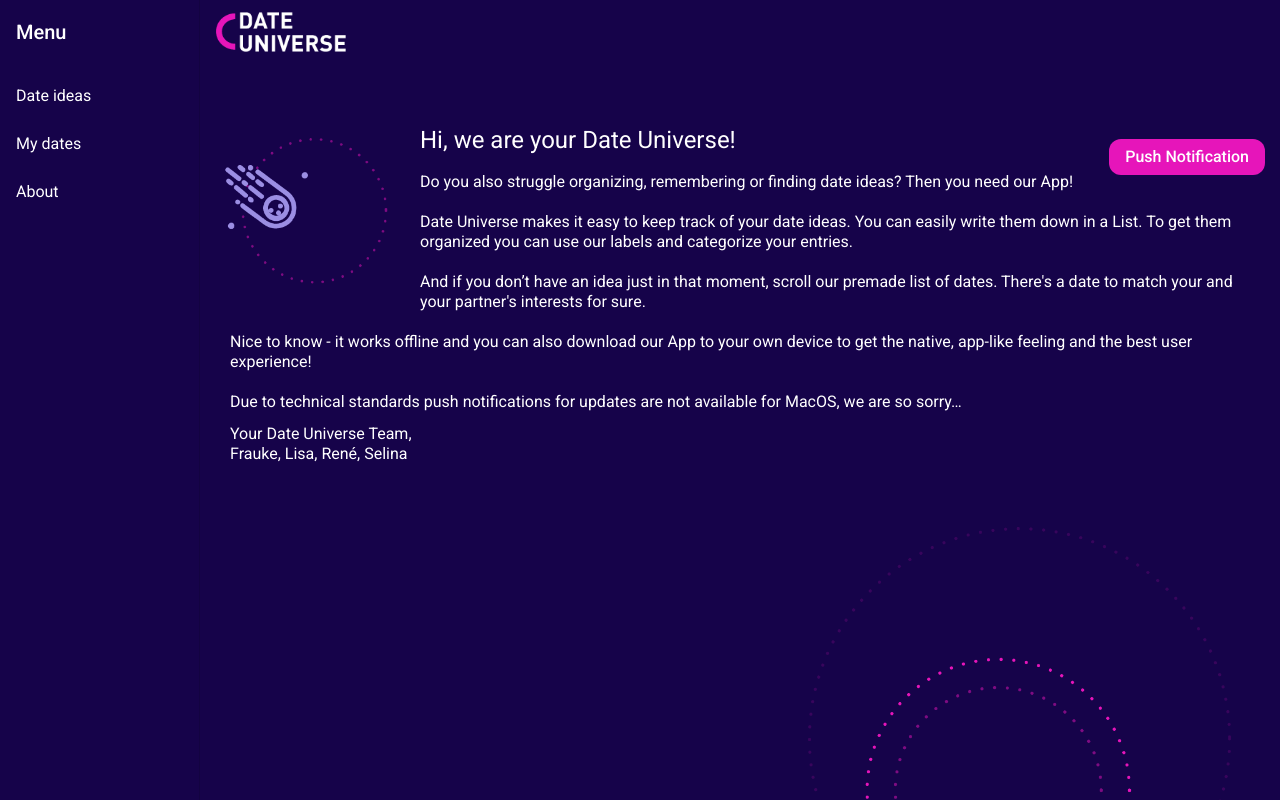
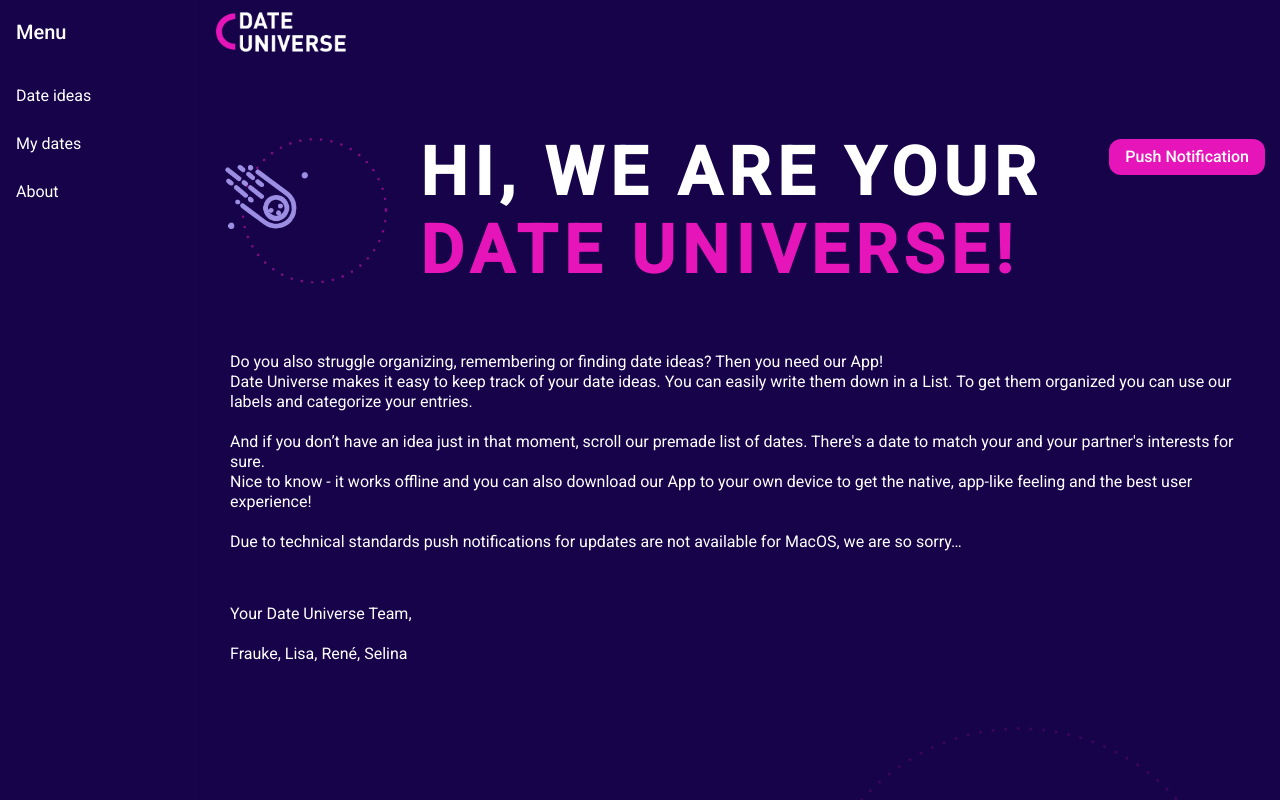
Before and after one commit to BluescreenCreator/PWA_Date_Universe, an Angular app: page /about in a window 1280 px wide. Built offline with nearby package versions, Linux system fonts and the light colour scheme.

Commit message:
About Head

```diff
--- a/src/app/about/about.component.css
+++ b/src/app/about/about.component.css
@@ -4,11 +4,21 @@
   margin: 60px 30px 30px 30px;
 }
 
-.h1 {
-  font-size: 16pt;
-  font-weight: 700;
-  margin-bottom: 60px;
-  margin-top: 100px;
+h1 {
+  font-size: 50pt;
+  font-weight: 800;
+  margin-bottom: 50px;
+  text-transform: uppercase;
+  letter-spacing: 0.1em;
+  color: #ffffff;
+}
+h4 {
+  font-size: 50pt;
+  font-weight: 800;
+  margin-bottom: 50px;
+  text-transform: uppercase;
+  letter-spacing: 0.1em;
+  color: #e615ba;
 }
 
 span {
--- a/src/app/about/about.component.html
+++ b/src/app/about/about.component.html
@@ -6,20 +6,21 @@
     style="float: left"
 /></span>
 <div class="textAbout">
-  <h1>Hi, we are your Date Universe!</h1>
+  <h1><br/>Hi, we are your</h1>
+  <h4>Date Universe!</h4>
   <p>
-    Do you also struggle organizing, remembering or finding date ideas? Then you
-    need our App! <br /><br />Date Universe makes it easy to keep track of your
+    <br/><br/>Do you also struggle organizing, remembering or finding date ideas? Then you
+    need our App! <br/>Date Universe makes it easy to keep track of your
     date ideas. You can easily write them down in a List. To get them organized
-    you can use our labels and categorize your entries. <br /><br />And if you
+    you can use our labels and categorize your entries. <br/><br/>And if you
     don’t have an idea just in that moment, scroll our premade list of dates.
     There's a date to match your and your partner's interests for sure.
-    <br /><br />Nice to know - it works offline and you can also download our
+    <br/>Nice to know - it works offline and you can also download our
     App to your own device to get the native, app-like feeling and the best user
-    experience! <br /><br />Due to technical standards push notifications for
+    experience! <br/><br/>Due to technical standards push notifications for
     updates are not available for MacOS, we are so sorry…
   </p>
-  <p>Your Date Universe Team,<br />Frauke, Lisa, René, Selina</p>
+  <p><br/><br/>Your Date Universe Team,<br/><br/>Frauke, Lisa, René, Selina</p>
 </div>
 <br />
 
--- a/src/app/dates/dates.component.html
+++ b/src/app/dates/dates.component.html
@@ -17,10 +17,11 @@
   <span
   ><img
     src="/assets/bilder/ufo4.png"
-    width="220px"
+    width="420px"
     height="auto"
     style="float: left"
 /></span>
+
   <h3>You can add new date ideas here</h3>
 </div>
 <div class="inputSection">
```
